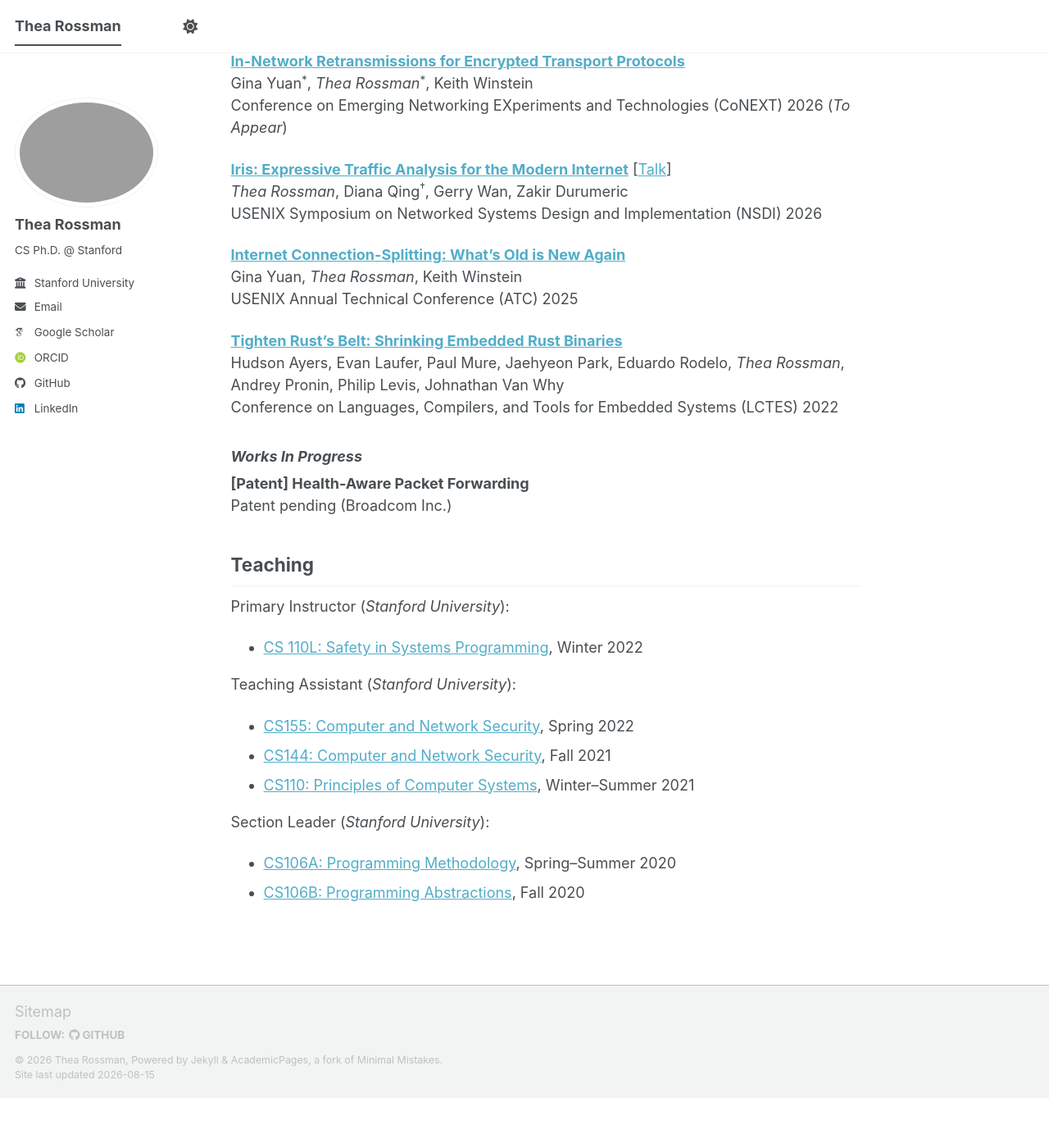
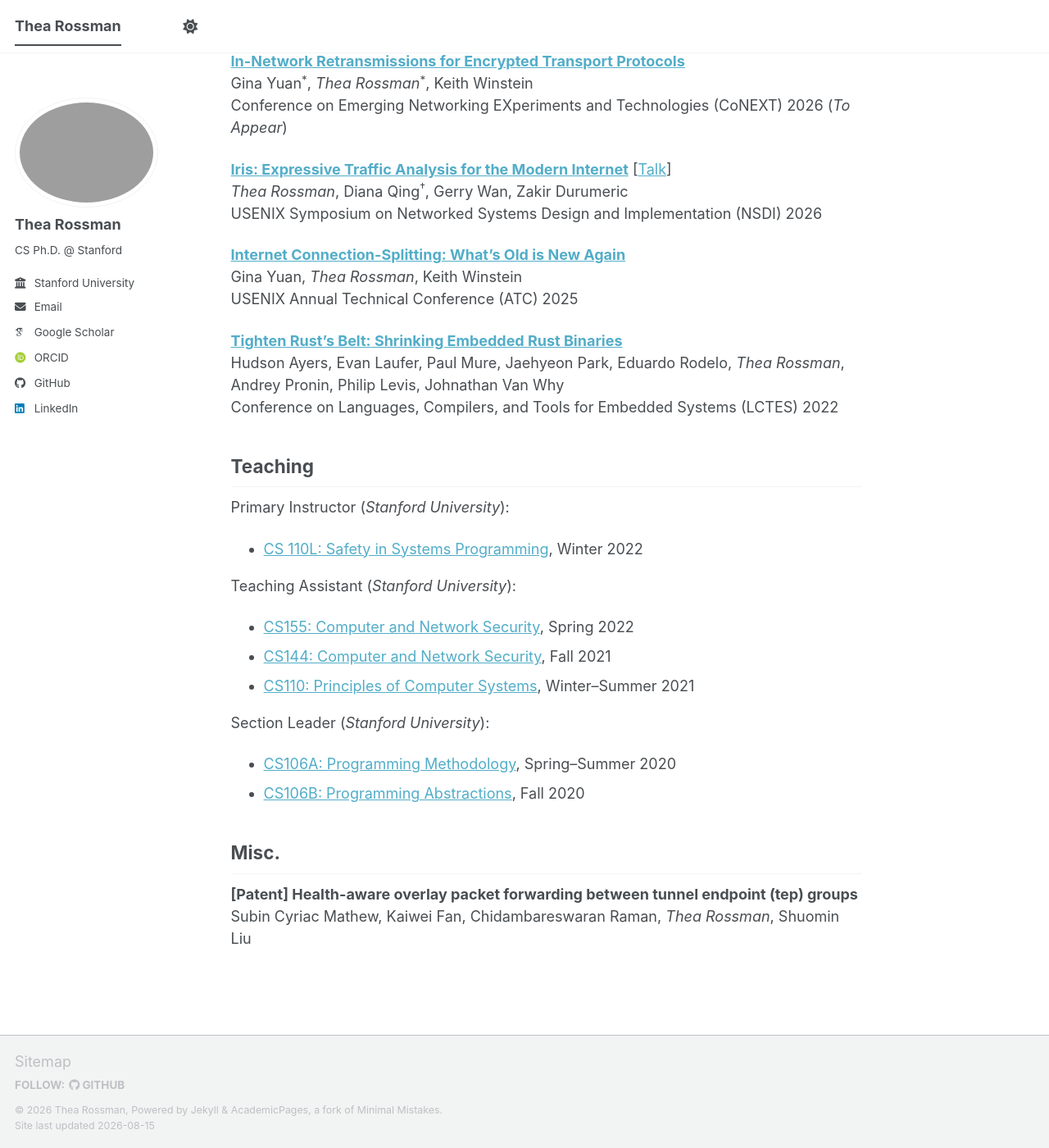
Before and after one commit to thearossman/thearossman.github.io, a Jekyll site: the page built from _pages/about.md, in a window 1280 px wide and 1400 px high, scrolled down 467 px. Shown: the whole window at 82% size. Built offline with Jekyll 4.4.1, drawn with Linux system fonts in a browser that asks for light colours; some web fonts are replaced; a script bundle is joined from its source files by our own code; library files that are not in the unit come from our copies; before the commit the page ends 1806 px from its top, so only the background shows below that.

Commit message:
add patent

```diff
--- a/_pages/about.md
+++ b/_pages/about.md
@@ -32,11 +32,6 @@ USENIX Annual Technical Conference (ATC) 2025<br>
 Hudson Ayers, Evan Laufer, Paul Mure, Jaehyeon Park, Eduardo Rodelo, *Thea Rossman*, Andrey Pronin, Philip Levis, Johnathan Van Why<br>
 Conference on Languages, Compilers, and Tools for Embedded Systems (LCTES) 2022<br>
 
-### *Works In Progress*
-
-**\[Patent\] Health-Aware Packet Forwarding**<br>
-Patent pending (Broadcom Inc.)<br>
-
 
 ## Teaching <a id="teaching"></a>
 
@@ -51,3 +46,8 @@ Teaching Assistant (*Stanford University*):
 Section Leader (*Stanford University*):
 * [CS106A: Programming Methodology](https://web.stanford.edu/class/cs106a/), Spring--Summer 2020
 * [CS106B: Programming Abstractions](https://web.stanford.edu/class/cs106b/), Fall 2020
+
+## Misc. <a id="misc"></a>
+
+**\[Patent\] Health-aware overlay packet forwarding between tunnel endpoint (tep) groups**<br>
+Subin Cyriac Mathew, Kaiwei Fan, Chidambareswaran Raman, *Thea Rossman*, Shuomin Liu<br>
```
